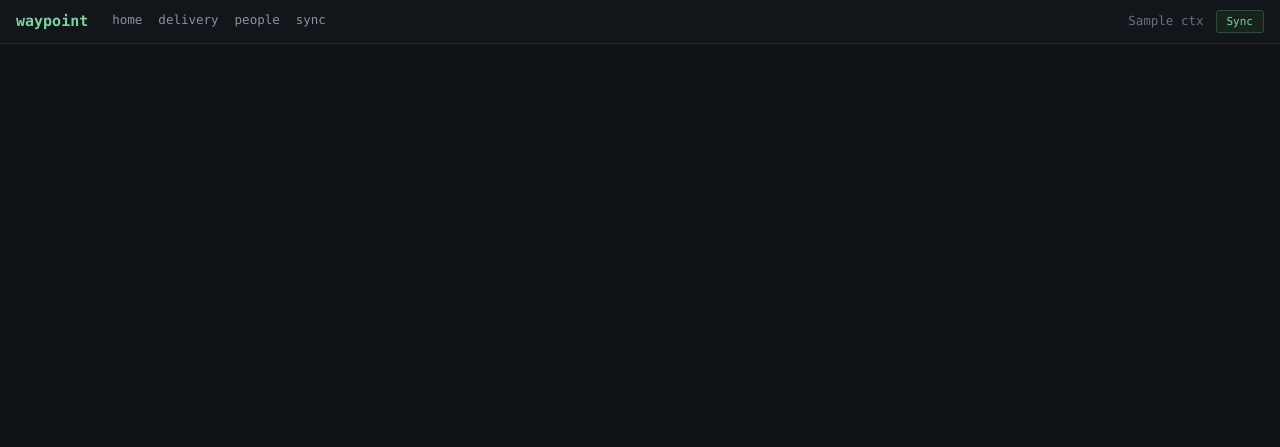
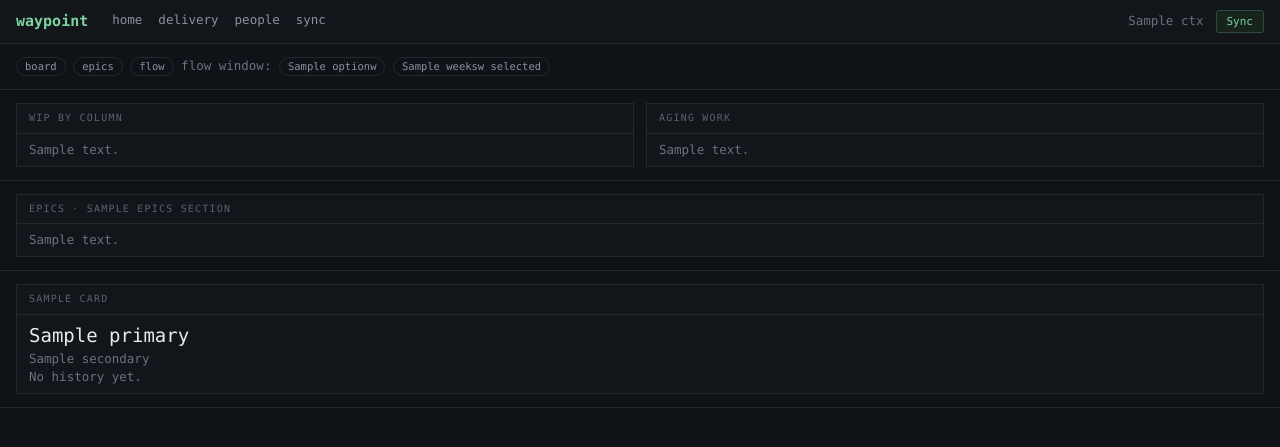
Before and after one commit to luojiahai/waypoint, a FastAPI app: template waypoint/web/templates/delivery.html in a window 1280 px wide. Shown: the top 447 px of the page. Run offline with FastAPI, Linux system fonts and the light colour scheme; the template is opened without the code that fills it: most values are stand-ins (such as "Sample title", 1, 10 or a date in 2020).

Commit message:
feat: delivery page with board, epics, and flow sections

```diff
--- a/waypoint/web/static/waypoint.css
+++ b/waypoint/web/static/waypoint.css
@@ -89,6 +89,7 @@ nav { display: flex; gap: 16px; }
 .row .grow { flex: 1 1 auto; min-width: 0; }
 .row .right { margin-left: auto; color: var(--text-3); white-space: nowrap; }
 .truncate { overflow: hidden; text-overflow: ellipsis; white-space: nowrap; }
+.epic-key { width: 150px; }
 
 .severity { width: 40px; flex: 0 0 40px; font-size: 10px; letter-spacing: .08em; }
 .severity.high { color: var(--high); }
--- a/waypoint/web/templates/delivery.html
+++ b/waypoint/web/templates/delivery.html
@@ -1,3 +1,73 @@
 {% extends "base.html" %}
+{% import "components/ui.html" as ui %}
+{% import "components/charts.html" as ch %}
 {% block content %}
+
+<div class="band">
+  {{ ui.chip("board", "#board") }} {{ ui.chip("epics", "#epics") }} {{ ui.chip("flow", "#flow") }}
+  <span class="right meta">
+    flow window:
+    {% for option in week_options %}
+      <a class="chip" href="/delivery?weeks={{ option }}">{{ option }}w</a>
+    {% endfor %}
+    <span class="chip">{{ weeks }}w selected</span>
+  </span>
+</div>
+
+<div class="band" id="board">
+  <div class="grid">
+    {{ ui.panel_open("wip by column", board_status) }}
+      {% if strip.empty_message %}{{ ui.empty(strip.empty_message) }}
+      {% else %}
+        {% for column in strip.columns %}{{ ch.wip_bar(column.bar) }}{% endfor %}
+      {% endif %}
+    {{ ui.panel_close() }}
+    {{ ui.panel_open("aging work", board_status) }}
+      {% if aging.empty_message %}{{ ui.empty(aging.empty_message) }}
+      {% else %}
+        {{ ch.aging(aging.chart) }}
+        {% for item in aging.past_threshold %}
+          {{ ui.item_row(item.key, item.summary,
+                         item.column ~ " · " ~ item.assignee_name ~ " · past aging threshold",
+                         item.age_text, item.url) }}
+        {% endfor %}
+      {% endif %}
+    {{ ui.panel_close() }}
+  </div>
+</div>
+
+<div class="band" id="epics">
+  {{ ui.panel_open("epics · " ~ epics_section.basis_label, epics_status) }}
+    {% if epics_section.empty_message %}{{ ui.empty(epics_section.empty_message) }}
+    {% else %}
+      {% for epic in epics_section.rows %}
+      <div class="row">
+        <span class="epic-key truncate">
+          {% if epic.url %}<a href="{{ epic.url }}">{{ epic.key }}</a>{% else %}{{ epic.key }}{% endif %}
+          <span class="meta-2">{{ epic.name }}</span>
+        </span>
+        <span class="grow">{{ ch.progress(epic.progress) }}</span>
+        <span class="meta">{{ epic.completion_text }} · {{ epic.activity_text }}</span>
+        <span class="right {{ 'high' if epic.projection_state == 'drift' else 'text-3' }}">
+          {{ epic.projection_text }}
+        </span>
+      </div>
+      {% endfor %}
+    {% endif %}
+  {{ ui.panel_close() }}
+</div>
+
+<div class="band" id="flow">
+  <div class="grid">
+    {% for card in flow_panels %}
+      {{ ui.panel_open(card.label, pr_status if 'review' in card.label else flow_status) }}
+        <div class="figure">{{ card.primary }}</div>
+        <div class="meta">{{ card.secondary }}</div>
+        {% if card.kind == 'bars' %}{{ ch.bar_spark(card.spark) }}
+        {% else %}{{ ch.sparkline(card.spark) }}{% endif %}
+      {{ ui.panel_close() }}
+    {% endfor %}
+  </div>
+</div>
+
 {% endblock %}
```
Also changed, not shown: tests/test_web_delivery.py (added, +142 -0 lines), waypoint/web/routes/delivery.py (+57 -3 lines).
